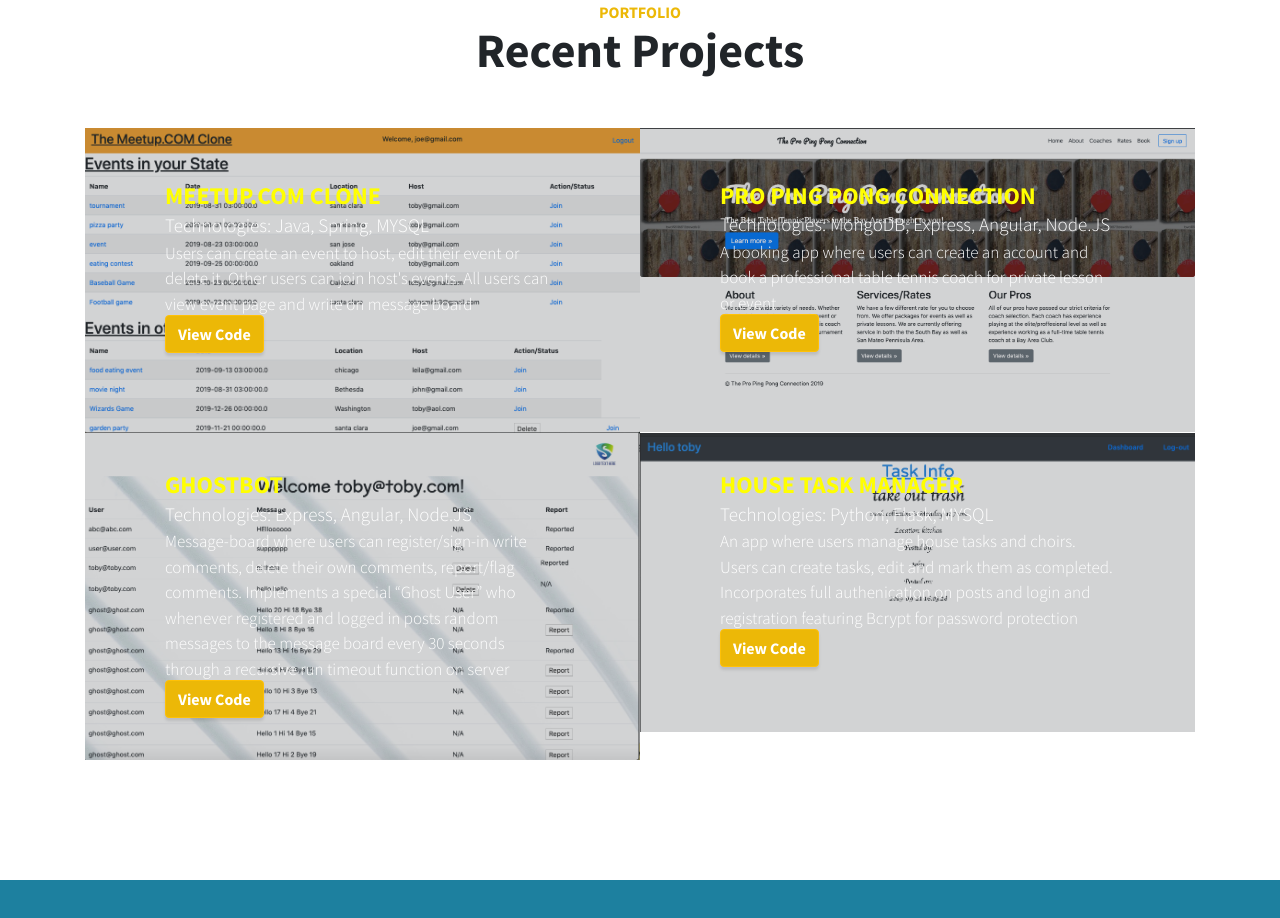
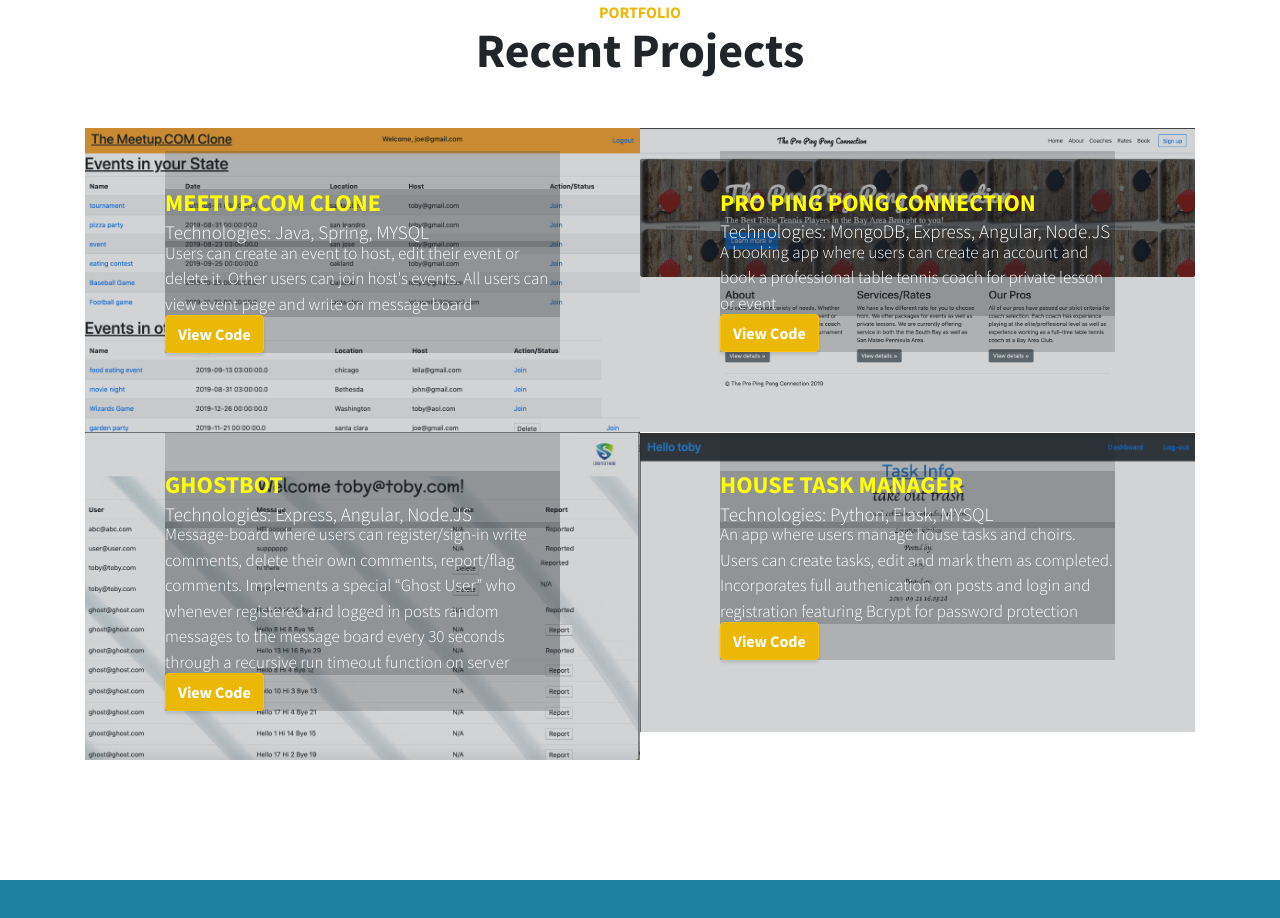
Before and after one commit to tkutler/tkutler.github.io, a website: page index.html in a window 1280 px wide. Shown: the part 1987-2905 px from the top of the page. Drawn offline with Linux system fonts and the light colour scheme.

Commit message:
improved Ui

```diff
--- a/css/stylish-portfolio.css
+++ b/css/stylish-portfolio.css
@@ -195,42 +195,46 @@
 
   .whyBot{
     margin-top: 0px;
-
+   background-color: #1D809F;
     color: yellow;
   }
 
   .techs{
     margin-top: -8px;
-    margin-bottom: 1px;
+    margin-bottom: -6px;
     font-size: 9px;
+
   }
 
 
   .name{
-    font-size: 14px;
+    font-size: 36px;
   }
   .resp{
-    font-size: 11px;
+    font-size: 17px;
   }
   .buttonText{
     font-size: 12px;;
   }
-  .mb-0 {
-    font-size: 12px;
-  }
+
   .custom{
     font-size: 8px;
     margin-bottom:-2px;
+    color: #fff;
+    background-color: rgba(33, 37, 41, 0.2);
+
   }
   .letFit{
     font-size: 8px;
     margin-bottom:-2px;
+    color: #fff;
 
   }
   .portfolio-item .caption .caption-content {
     color:black;
     margin: auto 2rem 2rem;
     font-weight: 900;
+    background-color: #1D809F;
 
   }
   .portfolio-item .caption-content p{
@@ -263,7 +267,8 @@
   }
   .techs{
     font-size: 19px;
-    color: black
+    color: black;
+    background-color: #1D809F;
   }
   .resp{
     font-size: 27px;
@@ -271,24 +276,28 @@
   .letFit {
     font-size: 16px;
     font-weight: 900;
-    color: black
+    color: black;
+    background-color: #1D809F;
+
   }
   .custom{
     font-size: 16px;
     font-weight: 900;
-    color:black
+    color:white;
+    background-color: #1D809F;
+
   }
   .letFit{
     font-size: 16px;
     font-weight: 900;
-    color: black
+    color: white;
 
   }
   .portfolio-item .caption .caption-content {
     color: black;
     font-weight: 900;
     margin: auto 2rem 2rem;
-    background-color: none;
+    background-color: #1D809F;
   }
   .makeW{
     color: white;
@@ -314,7 +323,25 @@
     background-color: rgba(33, 37, 41, 0.2);
 
   }
-
+  .portfolio-item .caption .caption-content {
+    color: black;
+    font-weight: 900;
+    margin: auto 2rem 2rem;
+    background-color: rgba(33, 37, 41, 0.2);
+  }
+  .techs{
+    background-color: rgba(33, 37, 41, 0.2);
+    color: white;
+  }
+  .whyBot{
+    background-color: rgba(33, 37, 41, 0.2);
+  }
+  .custom{
+    background-color: rgba(33, 37, 41, 0.2);
+  }
+  .letFit{
+    background-color: rgba(33, 37, 41, 0.2);
+  }
 
 }
 @media only screen and (min-width: 990px) {
@@ -341,11 +368,13 @@
 .custom{
   font-size: 17px;
   color: #fff;
+  background-color: rgba(33, 37, 41, 0.2);
 
 }
 .letFit{
   font-size: 17px;
   color: #fff;
+  background-color: rgba(33, 37, 41, 0.2);
 
 }
 
```
